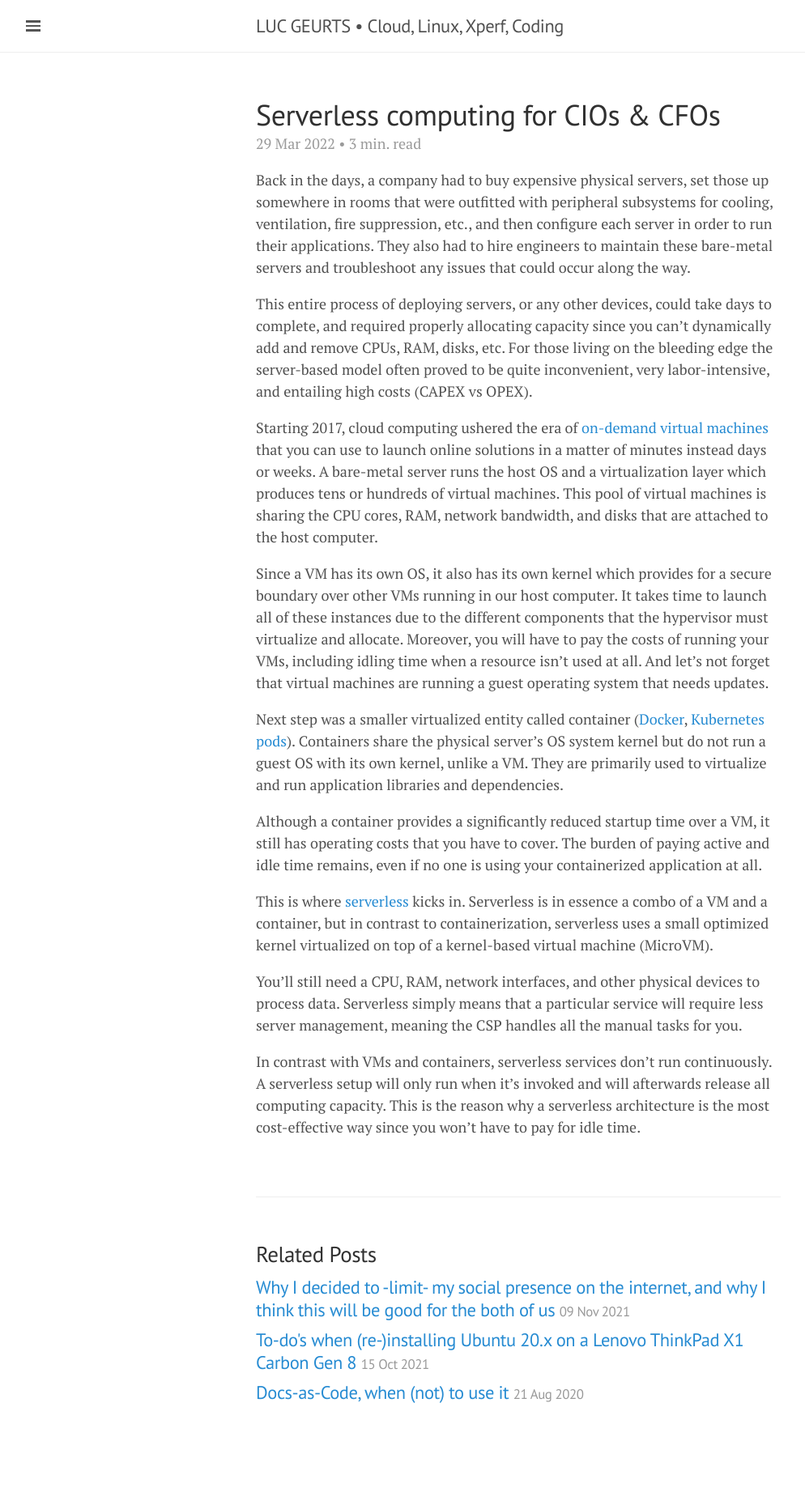
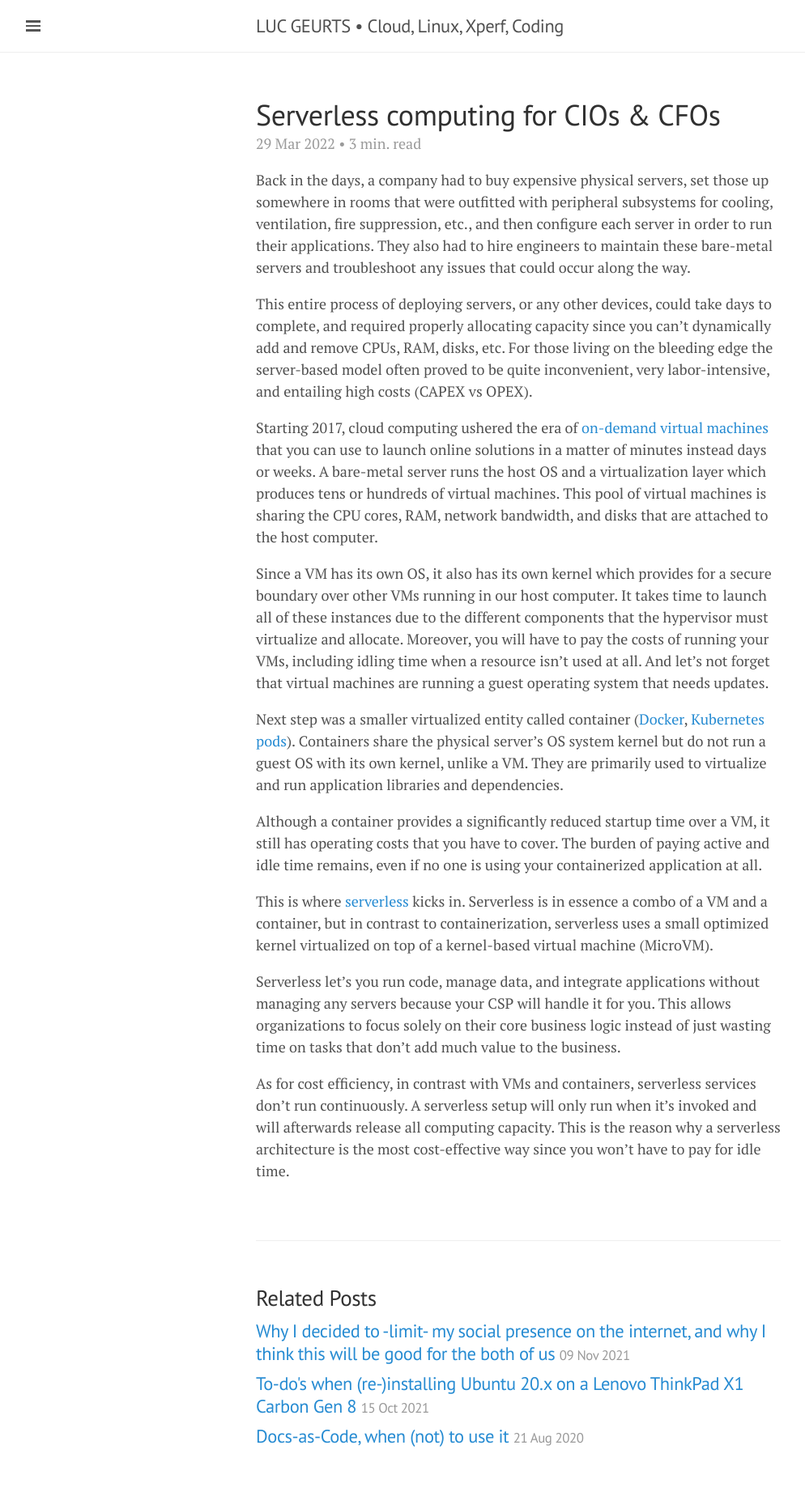
Before and after one commit to lgeurts/lgeurts.github.io, a Jekyll site: the page built from _posts/2022-03-29-what-is-serverless-computing.md, in a window 1280 px wide. Shown: the whole page at 81% size, without its empty margins (0-994 px from the left). Built offline with Jekyll 4.4.1, drawn with Linux system fonts in a browser that asks for light colours; nearby versions of some CDN libraries; comment, search, counter and statistics services are not loaded; before the commit the page ends 1789 px from its top, so only the background shows below that.

Commit message:
Update 2022-03-29-what-is-serverless-computing.md

```diff
--- a/_posts/2022-03-29-what-is-serverless-computing.md
+++ b/_posts/2022-03-29-what-is-serverless-computing.md
@@ -23,6 +23,6 @@ Although a container provides a significantly reduced startup time over a VM, it
 
 This is where [serverless](https://aws.amazon.com/serverless/) kicks in. Serverless is in essence a combo of a VM and a container, but in contrast to containerization, serverless uses a small optimized kernel virtualized on top of a kernel-based virtual machine (MicroVM).
 
-You'll still need a CPU, RAM, network interfaces, and other physical devices to process data. Serverless simply means that a particular service will require less server management, meaning the CSP handles all the manual tasks for you.
+Serverless let's you run code, manage data, and integrate applications without managing any servers because your CSP will handle it for you. This allows organizations to focus solely on their core business logic instead of just wasting time on tasks that don’t add much value to the business.
 
-In contrast with VMs and containers, serverless services don't run continuously. A serverless setup will only run when it's invoked and will afterwards release all computing capacity. This is the reason why a serverless architecture is the most cost-effective way since you won’t have to pay for idle time.
+As for cost efficiency, in contrast with VMs and containers, serverless services don't run continuously. A serverless setup will only run when it's invoked and will afterwards release all computing capacity. This is the reason why a serverless architecture is the most cost-effective way since you won’t have to pay for idle time.
```
